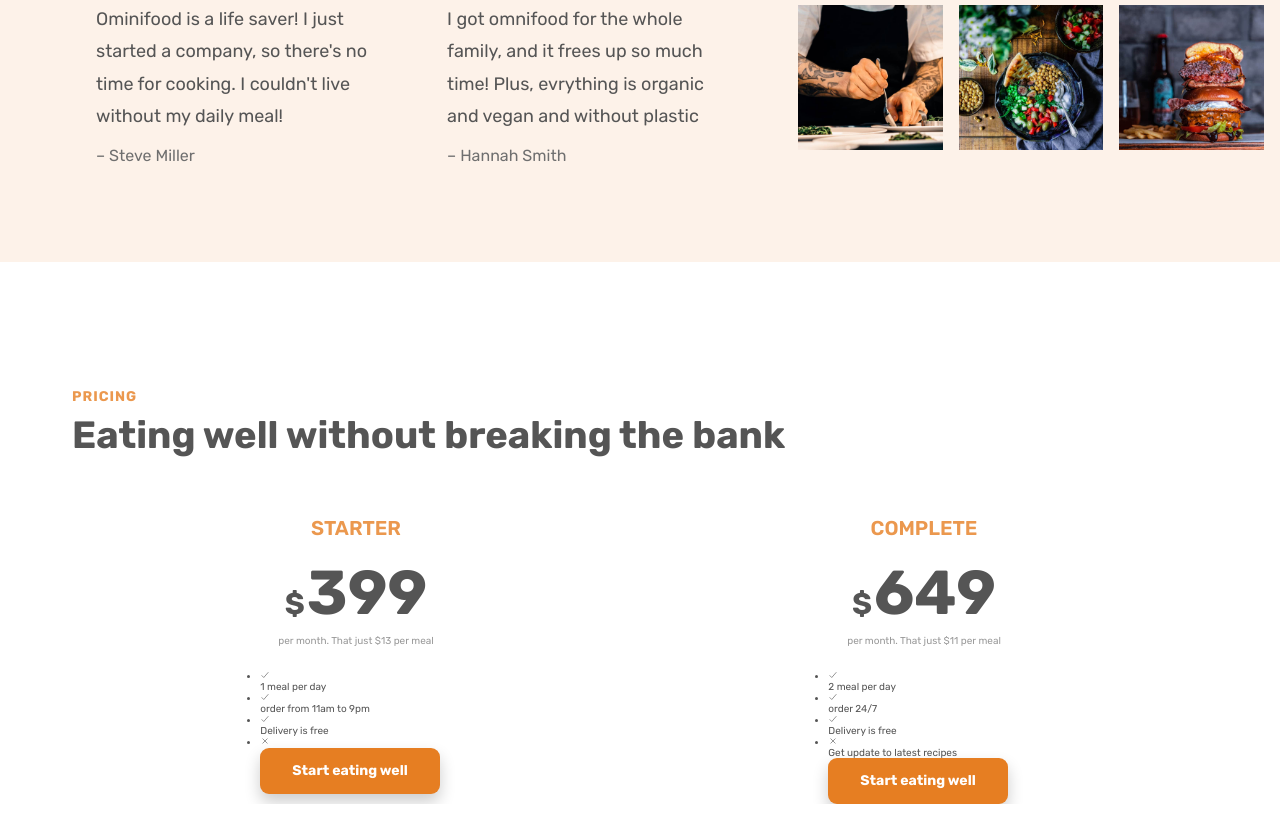
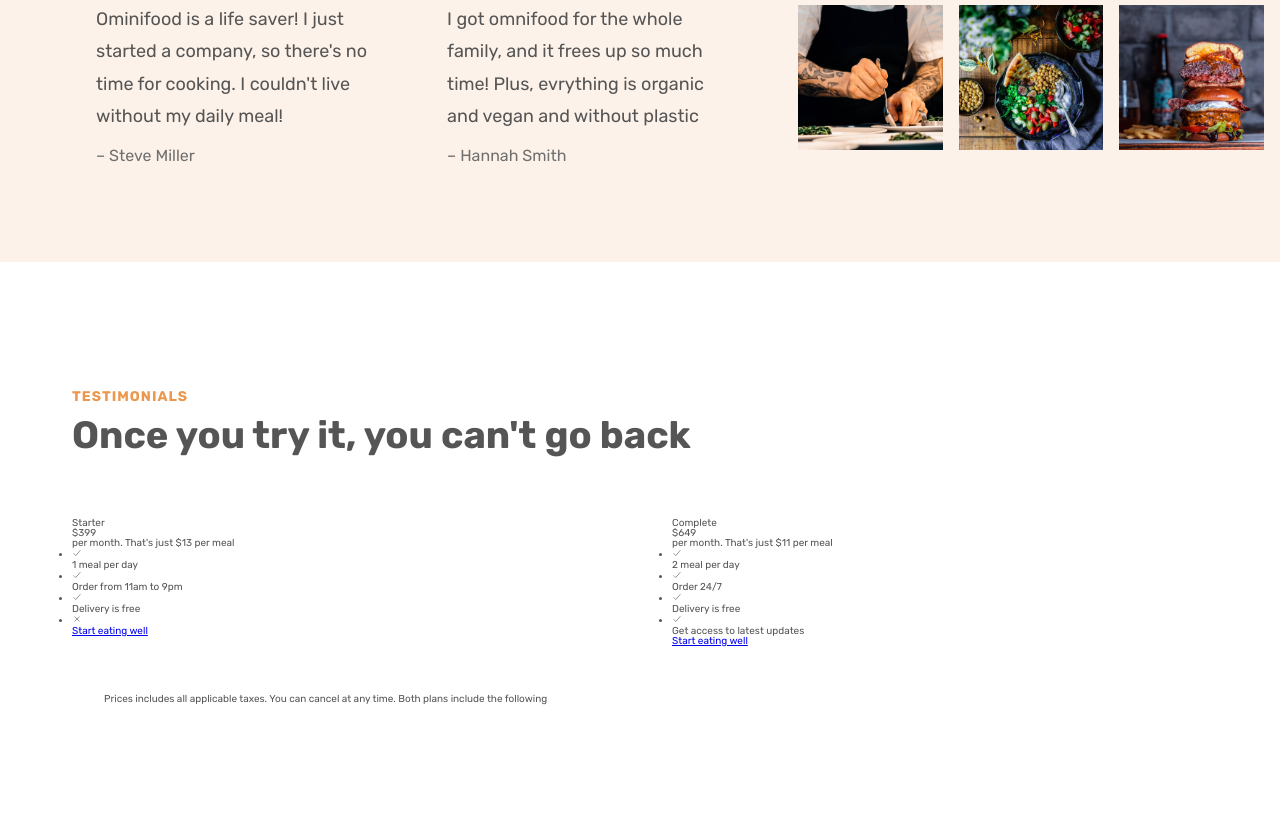
Before and after one commit to MrEkwunife/ominifood, a plain HTML site: page index.html in a window 1280 px wide. Shown: the part 4002-4834 px from the top of the page. Before the commit the page ends 4806 px from the top, so only its background shows below. Drawn offline with nearby package versions, Linux system fonts and the light colour scheme.

Commit message:
markup for the testimonial section

```diff
--- a/index.html
+++ b/index.html
@@ -371,66 +371,85 @@
         </div>
       </section>
 
-      <section class="section-pricing">
-        <div class="container">
+      <section class="section-price-plans">
+        <div class="container price-plans-container">
           <div class="intro-txt-box">
-            <span class="lil-header">Pricing</span>
-            <h2 class="intro-txt">Eating well without breaking the bank</h2>
-          </div>
+            <span class="lil-header">Testimonials</span>
+            <h2 class="intro-txt">Once you try it, you can't go back</h2>
           </div>
 
-        <div class="container price-cards">
-          <div class="price-card">
-            <p class="price-name">Starter</p>
-            <p class="price"><span>$</span>399</p>
-            <p class="price-des">per month. That just $13 per meal</p>
+          <div class="grid grid--2-cols price-plans margin-bottom-md">
+            <div class="price-plan plan--starter">
+              <header class="plan-header">
+                <p class="plan-name">Starter</p>
+                <p class="plan-price"><span>$</span>399</p>
+                <p class="plan-per-month">
+                  per month. That's just $13 per meal
+                </p>
+              </header>
 
-            <ul class="price-attributes">
-              <li class="price-attribute">
+              <ul class="attrs">
+                <li class="attr">
                   <ion-icon name="checkmark-outline"></ion-icon>
                   <p>1 meal per day</p>
                 </li>
-              <li class="price-attribute">
+                <li class="attr">
                   <ion-icon name="checkmark-outline"></ion-icon>
-                <p>order from 11am to 9pm</p>
+                  <p>Order from 11am to 9pm</p>
                 </li>
-              <li class="price-attribute">
+                <li class="attr">
                   <ion-icon name="checkmark-outline"></ion-icon>
                   <p>Delivery is free</p>
                 </li>
-              <li class="price-attribute">
+                <li class="attr">
                   <ion-icon name="close-outline"></ion-icon>
                 </li>
               </ul>
 
-            <a href="#" class="price-btn">Start eating well</a>
+              <div class="plan-btn-box">
+                <a href="#" class="plan-btn">Start eating well</a>
+              </div>
             </div>
 
-          <div class="price-card">
-            <p class="price-name">Complete</p>
-            <p class="price"><span>$</span>649</p>
-            <p class="price-des">per month. That just $11 per meal</p>
+            <div class="price-plan plan--complete">
+              <header class="plan-header">
+                <p class="plan-name">Complete</p>
+                <p class="plan-price"><span>$</span>649</p>
+                <p class="plan-per-month">
+                  per month. That's just $11 per meal
+                </p>
+              </header>
 
-            <ul class="price-attributes">
-              <li class="price-attribute">
+              <ul class="attrs">
+                <li class="attr">
                   <ion-icon name="checkmark-outline"></ion-icon>
                   <p>2 meal per day</p>
                 </li>
-              <li class="price-attribute">
+                <li class="attr">
                   <ion-icon name="checkmark-outline"></ion-icon>
-                <p>order 24/7</p>
+                  <p>Order 24/7</p>
                 </li>
-              <li class="price-attribute">
+                <li class="attr">
                   <ion-icon name="checkmark-outline"></ion-icon>
                   <p>Delivery is free</p>
                 </li>
-              <li class="price-attribute">
-                <ion-icon name="close-outline"></ion-icon>
-                <p>Get update to latest recipes</p>
+                <li class="attr">
+                  <ion-icon name="checkmark-outline"></ion-icon>
+                  <p>Get access to latest updates</p>
                 </li>
               </ul>
 
-            <a href="#" class="price-btn">Start eating well</a>
+              <div class="plan-btn-box">
+                <a href="#" class="plan-btn">Start eating well</a>
+              </div>
+            </div>
+          </div>
+
+          <div class="container grid">
+            <aside class="plan-details">
+              Prices includes all applicable taxes. You can cancel at any time.
+              Both plans include the following
+            </aside>
           </div>
         </div>
       </section>
```
Lines whose indentation alone changed are shown as unchanged.
